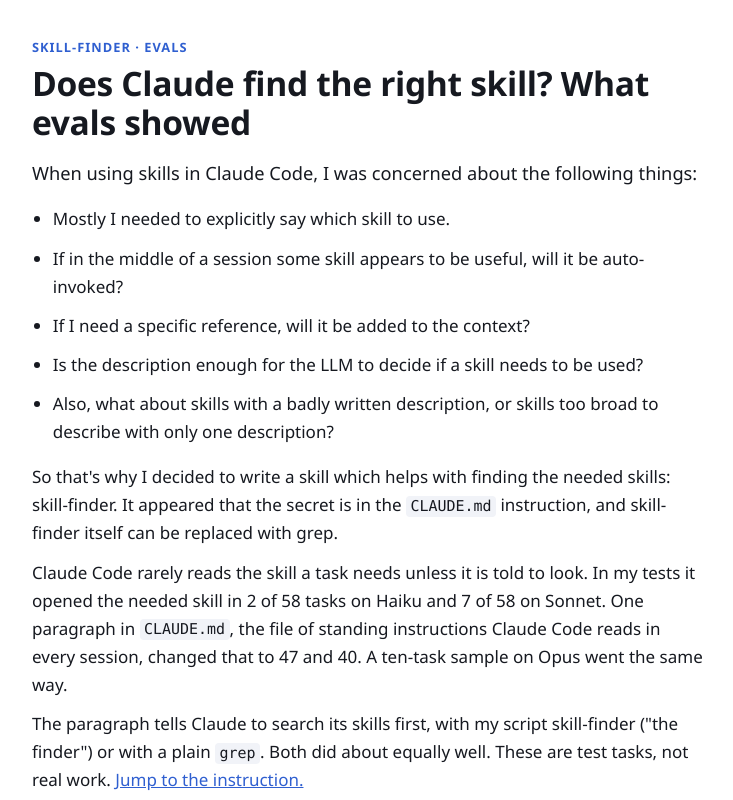
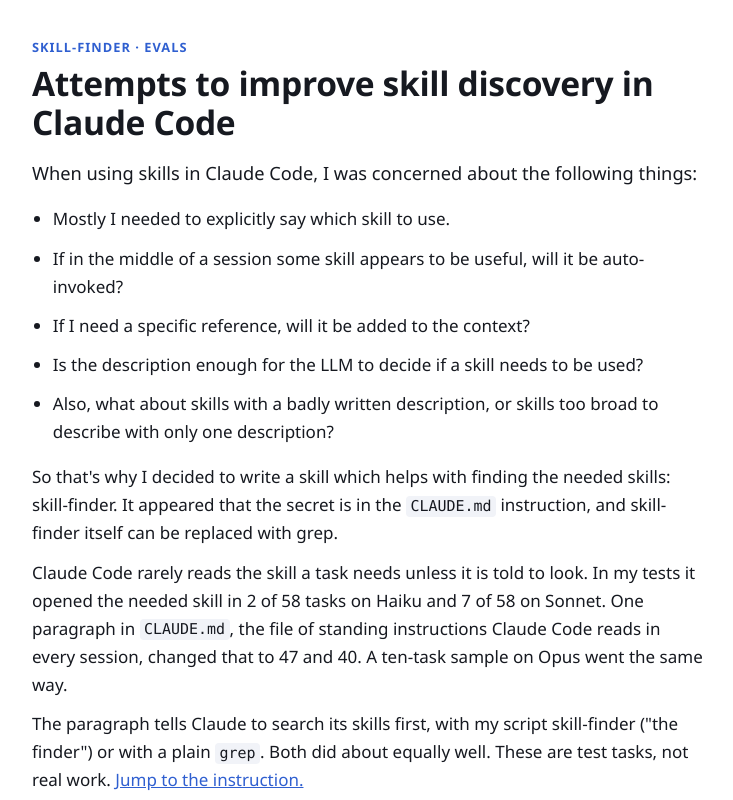
Before and after one commit to ydmitry/skill-finder, a plain HTML site: page docs/index.html in a window 1280 px wide. Shown: the top 800 px of the page, without its empty margins (272-1005 px from the left). Drawn offline with Linux system fonts and the light colour scheme.

Commit message:
docs: the article is titled "Attempts to improve skill discovery in Claude Code"

```diff
--- a/docs/index.html
+++ b/docs/index.html
@@ -3,7 +3,7 @@
 <head>
 <meta charset="utf-8">
 <meta name="viewport" content="width=device-width, initial-scale=1">
-<title>Does Claude find the right skill? What evals showed</title>
+<title>Attempts to improve skill discovery in Claude Code</title>
 <meta name="description" content="What evals showed about helping Claude Code find the right skill among hundreds, and what did not matter.">
 <style>
 :root{--bg:#ffffff;--text:#161920;--dim:#5f6675;--line:#e2e5ec;--accent:#2f5fd0;--soft:#f4f6fa;--code:#f1f3f8}
@@ -34,8 +34,8 @@ footer{margin-top:3rem;padding-top:1rem;border-top:1px solid var(--line);color:v
 </head>
 <body>
 <main>
-<h1 id="does-claude-find-the-right-skill-what-evals-showed">Does Claude
-find the right skill? What evals showed</h1>
+<h1 id="attempts-to-improve-skill-discovery-in-claude-code">Attempts to
+improve skill discovery in Claude Code</h1>
 <p>When using skills in Claude Code, I was concerned about the following
 things:</p>
 <ul>
```
Also changed, not shown: 2 other files.
